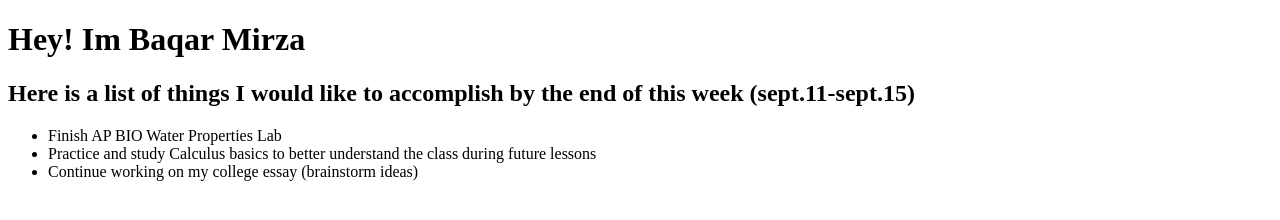
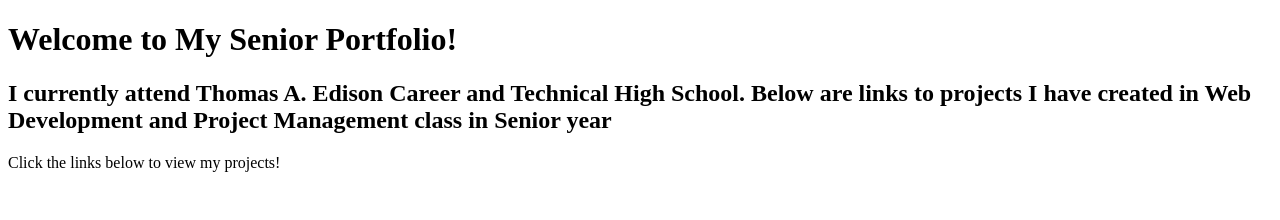
Before and after one commit to baqarmirza1/seniorindex.github.io, a plain HTML site: page index.html in a window 1280 px wide. Drawn offline with Linux system fonts and the light colour scheme.

Commit message:
Update index.html

```diff
--- a/index.html
+++ b/index.html
@@ -9,16 +9,9 @@
 </head>
 <body>
 
-<h1>Hey! Im Baqar Mirza </h1>
-
-<h2>Here is a list of things I would like to accomplish by the end of this week (sept.11-sept.15)</h2>
-<ul>
-  <li>Finish AP BIO Water Properties Lab</li>
-  <li>Practice and study Calculus basics to better understand the class during future lessons</li>
-  <li>Continue working on my college essay (brainstorm ideas)</li>
-</ul>
-
-
+  <h1> Welcome to My Senior Portfolio!</h1>
+  <h2> I currently attend Thomas A. Edison Career and Technical High School. Below are links to projects I have created in Web Development and Project Management class in Senior year</h2
+  <h3> Click the links below to view my projects!</h3>
 
 
 
```
